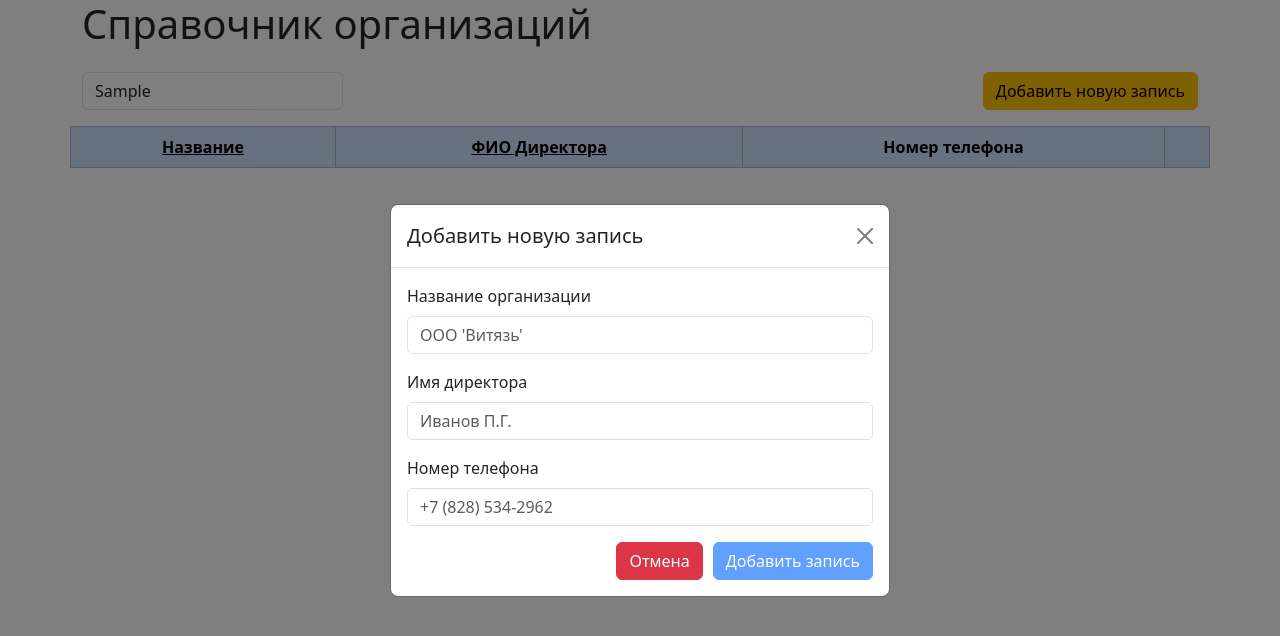
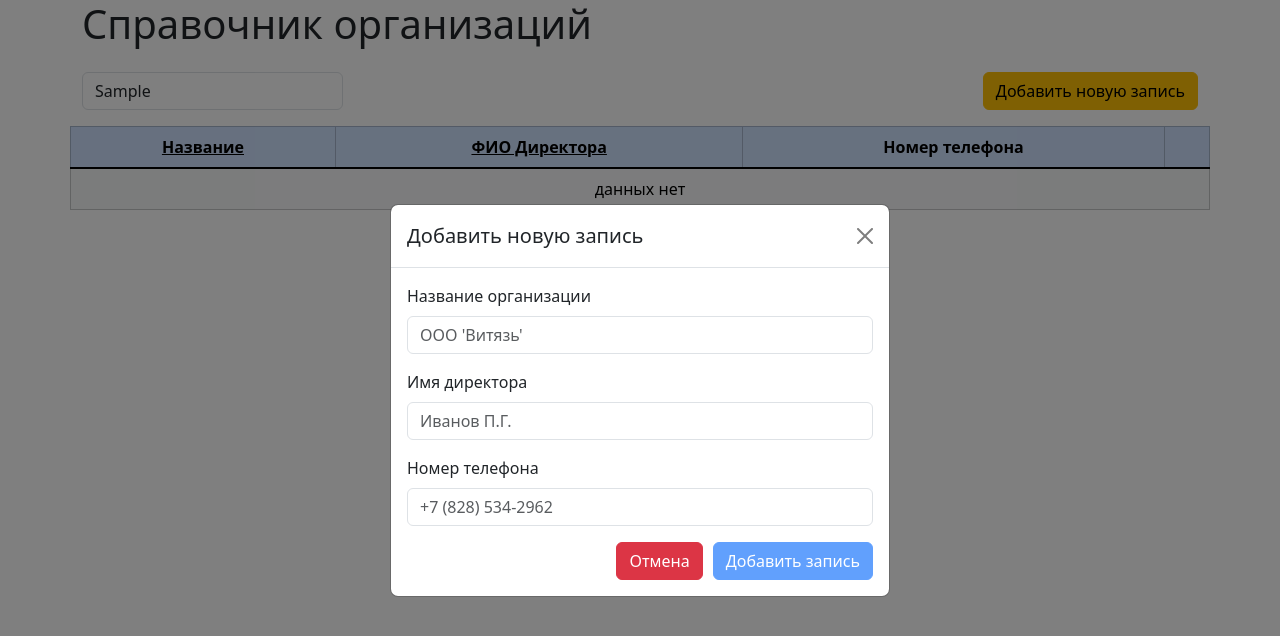
Before and after one commit to masawik/vue_table, a Vue app: page / in a window 1280 px wide. Both pictures are taken after typing "Sample" into the empty fields and a click on the button "Добавить новую запись". Shown: the top 636 px of the page. Built offline with nearby package versions, Linux system fonts and the light colour scheme.

Commit message:
create no-data placeholder in Tbody

```diff
--- a/src/shared/components/Table/Table.vue
+++ b/src/shared/components/Table/Table.vue
@@ -48,9 +48,6 @@ const sortHandler = (headerDataKey: string) => {
     </template>
     </Thead>
 
-
-    <!--  todo добавить заглушку при отсутствии данных  -->
-
     <Tbody
       :addActionColumn="addActionsColumn"
       :dataKeyOrder="dataKeyOrder"
--- a/src/shared/components/Table/Tbody/Tbody.vue
+++ b/src/shared/components/Table/Tbody/Tbody.vue
@@ -1,5 +1,6 @@
 <script lang="ts" setup>
 import { ITableCellData, ITableRowData } from '../types';
+import { computed, toRef } from 'vue';
 
 interface ITbodyProps {
   rowsData: ITableRowData[];
@@ -7,11 +8,16 @@ interface ITbodyProps {
   addActionColumn: boolean;
 }
 
+const props = defineProps<ITbodyProps>();
 const {
-  rowsData,
   dataKeyOrder,
   addActionColumn
-} = defineProps<ITbodyProps>();
+} = props;
+
+const rowsData = toRef(props, 'rowsData');
+
+const isDataEmpty = computed(() => rowsData.value.length === 0);
+const countOfColumns = addActionColumn ? dataKeyOrder.length + 1 : dataKeyOrder.length;
 </script>
 
 <template>
@@ -34,5 +40,12 @@ const {
       />
     </td>
   </tr>
+
+  <!-- заглушка для отсутствующих данных -->
+  <tr v-if="isDataEmpty">
+    <td :colspan="countOfColumns">
+      данных нет
+    </td>
+  </tr>
   </tbody>
 </template>
```
